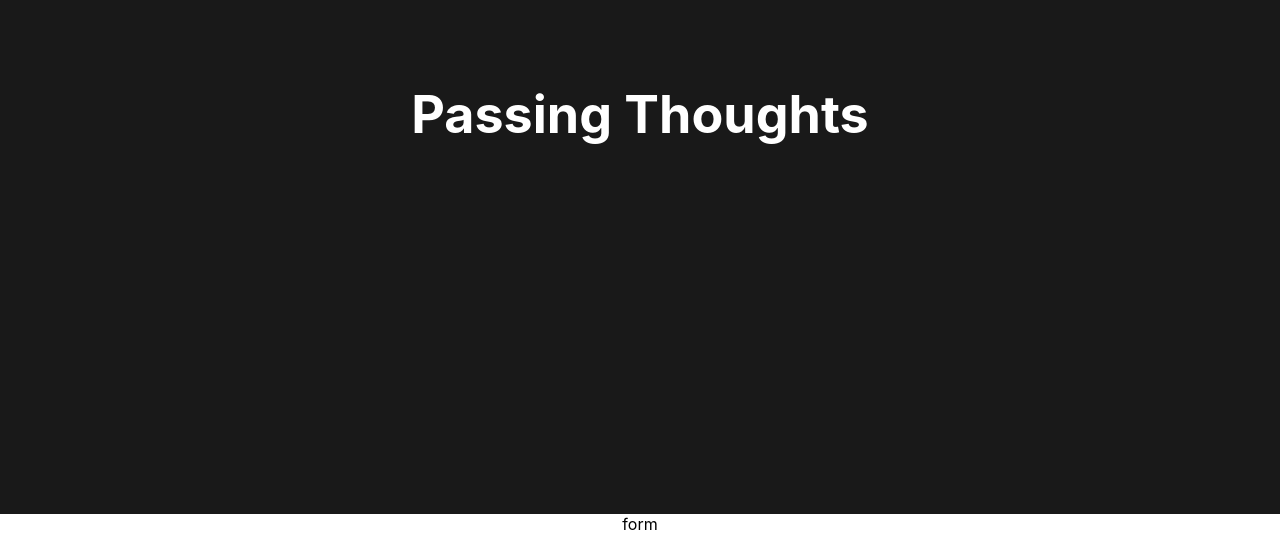
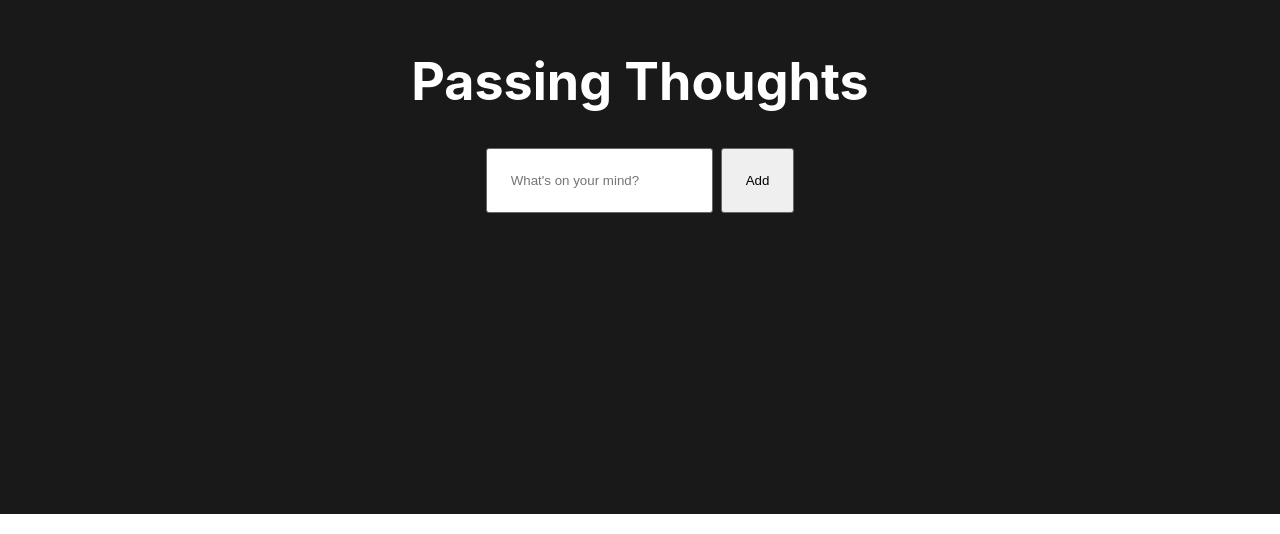
Before and after one commit to wingsown/passing-thoughts, a React (Create React App) app: page / in a window 1280 px wide. Shown: the part 286-820 px from the top of the page. Built offline with nearby package versions, Linux system fonts and the light colour scheme; the HTML template or start-up script is replaced by a standard one.

Commit message:
Element styling

```diff
--- a/src/App.css
+++ b/src/App.css
@@ -1,19 +1,5 @@
 .App {
   text-align: center;
-}
-
-.App-logo {
-  height: 40vmin;
-  pointer-events: none;
-}
-
-@media (prefers-reduced-motion: no-preference) {
-  .App-logo {
-    animation: App-logo-spin infinite 20s linear;
-  }
-}
-
-.App-header {
   background-color: #191919;
   min-height: 100vh;
   display: flex;
@@ -24,15 +10,18 @@
   color: white;
 }
 
-.App-link {
-  color: #61dafb;
+.AddThoughtForm {
+  display: flex;
+  flex-wrap: wrap;
 }
 
-@keyframes App-logo-spin {
-  from {
-    transform: rotate(0deg);
-  }
-  to {
-    transform: rotate(360deg);
-  }
+.AddThoughtForm input {
+  padding: 1.5rem;
+  border: 1px solid #666;
+  border-radius: 3px;
 }
+
+.AddThoughtForm input[type='text'] {
+  flex-grow: 1;
+  margin-right: 0.5rem;
+}
--- a/src/App.js
+++ b/src/App.js
@@ -1,14 +1,15 @@
 import './App.css';
+import { AddThoughtForm } from './AddThoughtForm'
 
 function App() {
   return (
     <div className="App">
-      <header className="App-header">
+      <header>
         <h1>Passing Thoughts</h1>
       </header>
 
       <main>
-        form
+        <AddThoughtForm />
       </main>
     </div>
   );
```
